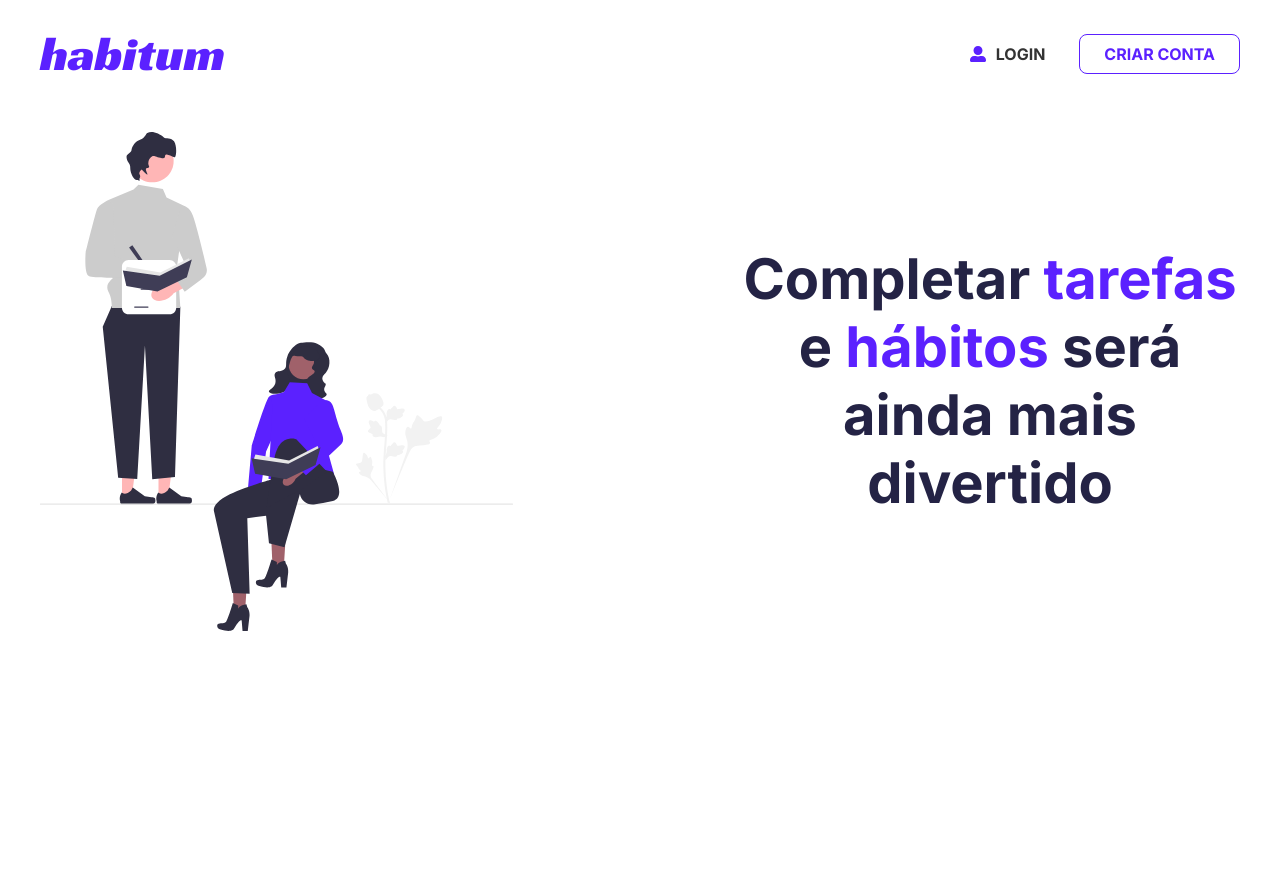
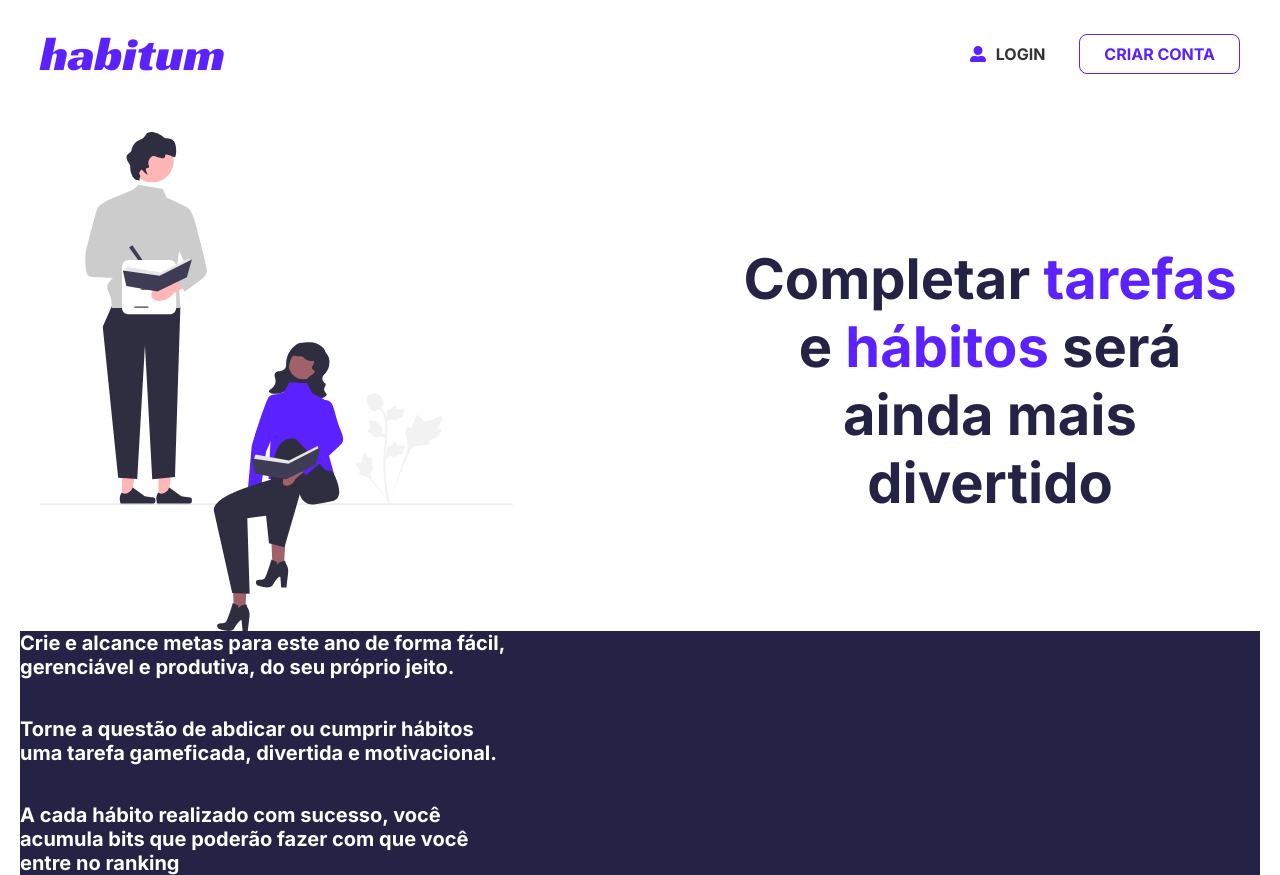
Before and after one commit to Habitum/web, a React (Create React App) app: page / in a window 1280 px wide. Before the commit the page ends 800 px from the top, so only its background shows below. Built offline with nearby package versions, Linux system fonts and the light colour scheme.

Commit message:
feat: start creation section ranking

```diff
--- a/src/pages/Landing/index.tsx
+++ b/src/pages/Landing/index.tsx
@@ -5,9 +5,9 @@ import { FaUserAlt } from "react-icons/fa";
 import Header from "../../components/Header";
 
 import { StyledLink } from "../../styles/StyledLink";
-import { StyledHero } from "./styles";
+import { StyledDescription, StyledHero, StyledSectionRanking } from "./styles";
 
-import imageHero from '../../assets/images/image-hero.svg'
+import imageHero from "../../assets/images/image-hero.svg";
 
 const LandingPage = () => {
   return (
@@ -36,6 +36,23 @@ const LandingPage = () => {
           </h2>
         </StyledHero>
       </section>
+
+      <StyledSectionRanking>
+        <StyledDescription>
+          <p>
+            Crie e alcance metas para este ano de forma fácil, gerenciável e
+            produtiva, do seu próprio jeito.
+          </p>
+          <p>
+            Torne a questão de abdicar ou cumprir hábitos uma tarefa gameficada,
+            divertida e motivacional.
+          </p>
+          <p>
+            A cada hábito realizado com sucesso, você acumula bits que poderão
+            fazer com que você entre no ranking
+          </p>
+        </StyledDescription>
+      </StyledSectionRanking>
     </>
   );
 };
--- a/src/pages/Landing/styles.ts
+++ b/src/pages/Landing/styles.ts
@@ -1,5 +1,7 @@
 import styled from "styled-components";
 import { DefaultContainer } from "../../styles/container";
+
+
 
 export const StyledHero = styled(DefaultContainer)`
   display: flex;
@@ -37,3 +39,26 @@ export const StyledHero = styled(DefaultContainer)`
     }
   }
 `;
+
+export const StyledSectionRanking = styled.section`
+  display: flex;
+  align-items: center;
+  justify-content: space-between;
+  flex-wrap: wrap;
+  background-color: var(--color-brand-200);
+`
+
+export const StyledDescription = styled.div`
+  font-size: var(--text-size-200);
+  font-weight: var(--text-weight-200);
+  color: var(--color-white);
+  display: flex;
+  flex-direction: column;
+  gap: 1.875rem;
+  max-width: 31.25rem;
+
+  @media (min-width: 700px) {
+    gap: 2.375rem;
+  }
+
+`
```
